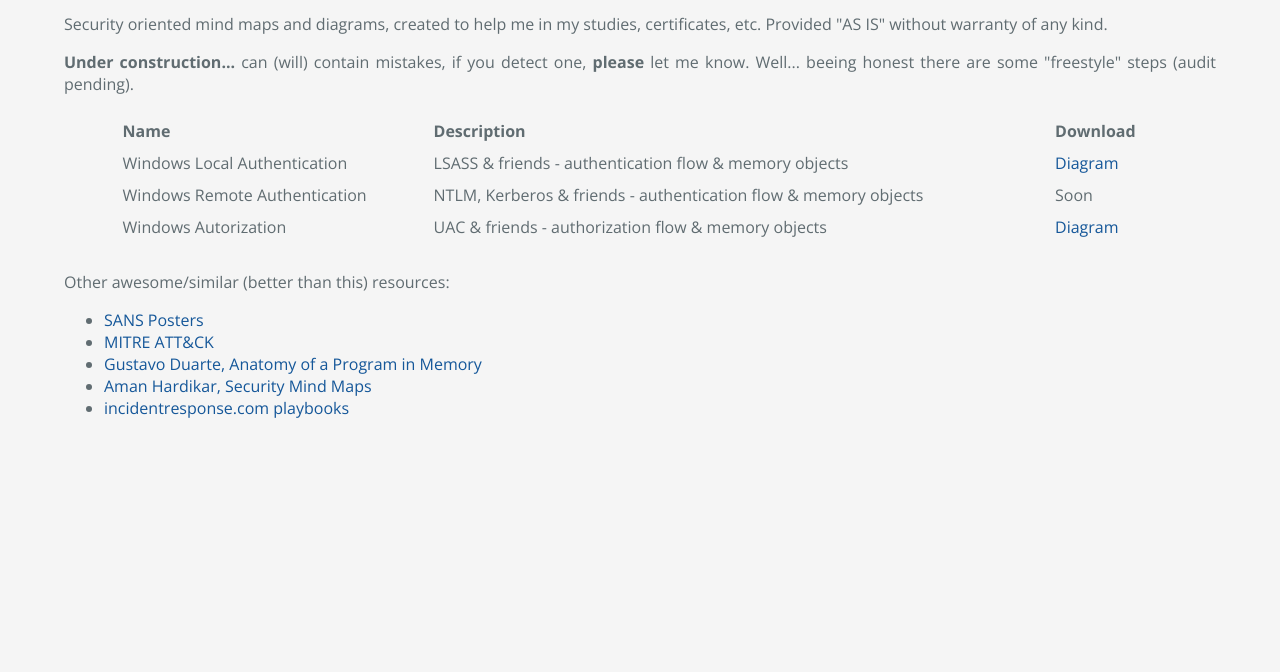
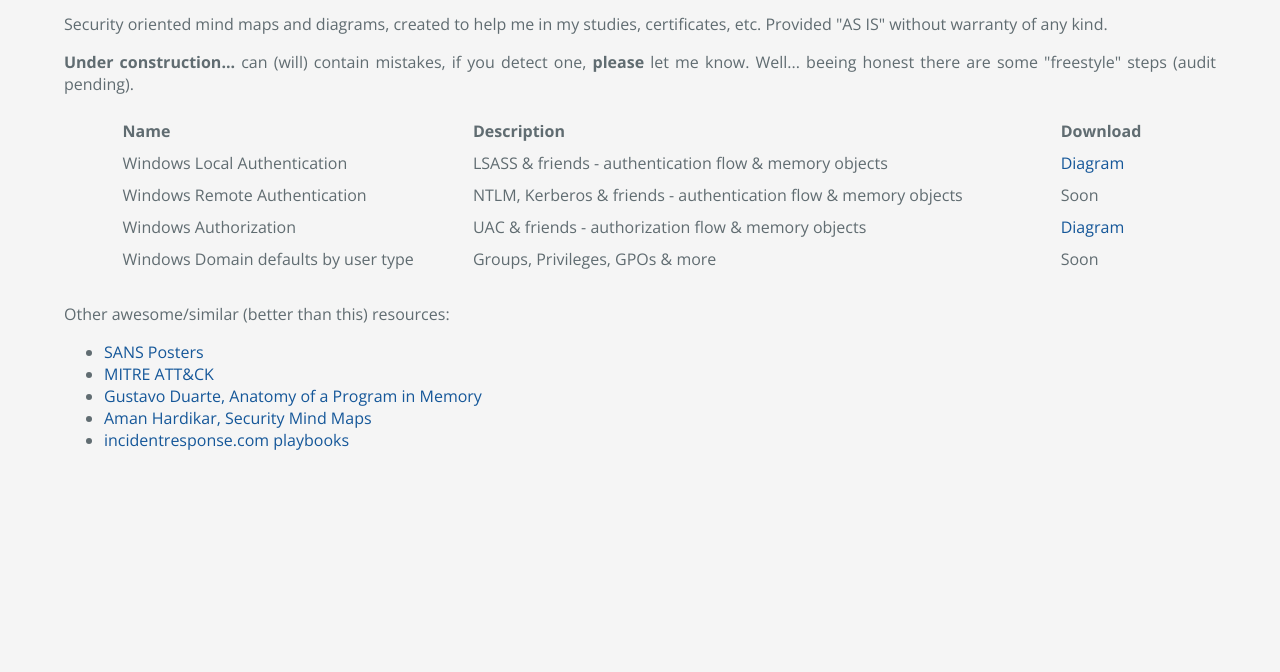
Before and after one commit to astals/astals.github.io, a plain HTML site: page pages/security_mindmaps_diagrams_etc.html in a window 1280 px wide. Shown: the part 128-800 px from the top of the page. Drawn offline with nearby package versions, Linux system fonts and the light colour scheme.

Commit message:
major fix in windows authorization diagram, everything was wrong

```diff
--- a/pages/security_mindmaps_diagrams_etc.html
+++ b/pages/security_mindmaps_diagrams_etc.html
@@ -31,8 +31,10 @@
 					<tr><th>Name</th> <th class="hide_on_phones hide_on_portrait">Description</th> <th> Download </th></tr>
 					<tr><td>Windows Local Authentication</td><td class="hide_on_phones hide_on_portrait">LSASS & friends - authentication flow & memory objects</td><td><a href="/files/security_mindmaps_diagrams_etc/windows_local_authentication.jpg" target="_blank">Diagram</a></td></tr>
 					<tr><td>Windows Remote Authentication</td><td class="hide_on_phones hide_on_portrait">NTLM, Kerberos & friends - authentication flow & memory objects</td><td>Soon</td></tr>
-					<tr><td>Windows Autorization</td><td class="hide_on_phones hide_on_portrait">UAC & friends - authorization flow & memory objects</td><td><a href="/files/security_mindmaps_diagrams_etc/windows_authorization.jpg" target="_blank">Diagram</a></td></tr>
+					<tr><td>Windows Authorization</td><td class="hide_on_phones hide_on_portrait">UAC & friends - authorization flow & memory objects</td><td><a href="/files/security_mindmaps_diagrams_etc/windows_authorization.jpg" target="_blank">Diagram</a></td></tr>
+					<tr><td>Windows Domain defaults by user type</td><td class="hide_on_phones hide_on_portrait">Groups, Privileges, GPOs & more</td><td>Soon</td></tr>
 					<!--<tr><td>Lorem ipsum</td><td class="hide_on_portrait">Lorem ipsum</td><td><a href="https://en.wikipedia.org/wiki/Lorem_ipsum" target="_blank">Wiki</a></td></tr>-->
+					<!--This link is only for me, NO, STOP, DONT OPEN IT ...omg you did it bastard... https://docs.google.com/document/d/1yvC37GXx4uH91vFc-Uwuapv5xS_9fuyzhX64uFhWX8c/edit?usp=sharing-->
 					<tr></tr>
 				</table>
 
```
Also changed, not shown: files/security_mindmaps_diagrams_etc/windows_authorization.jpg.
